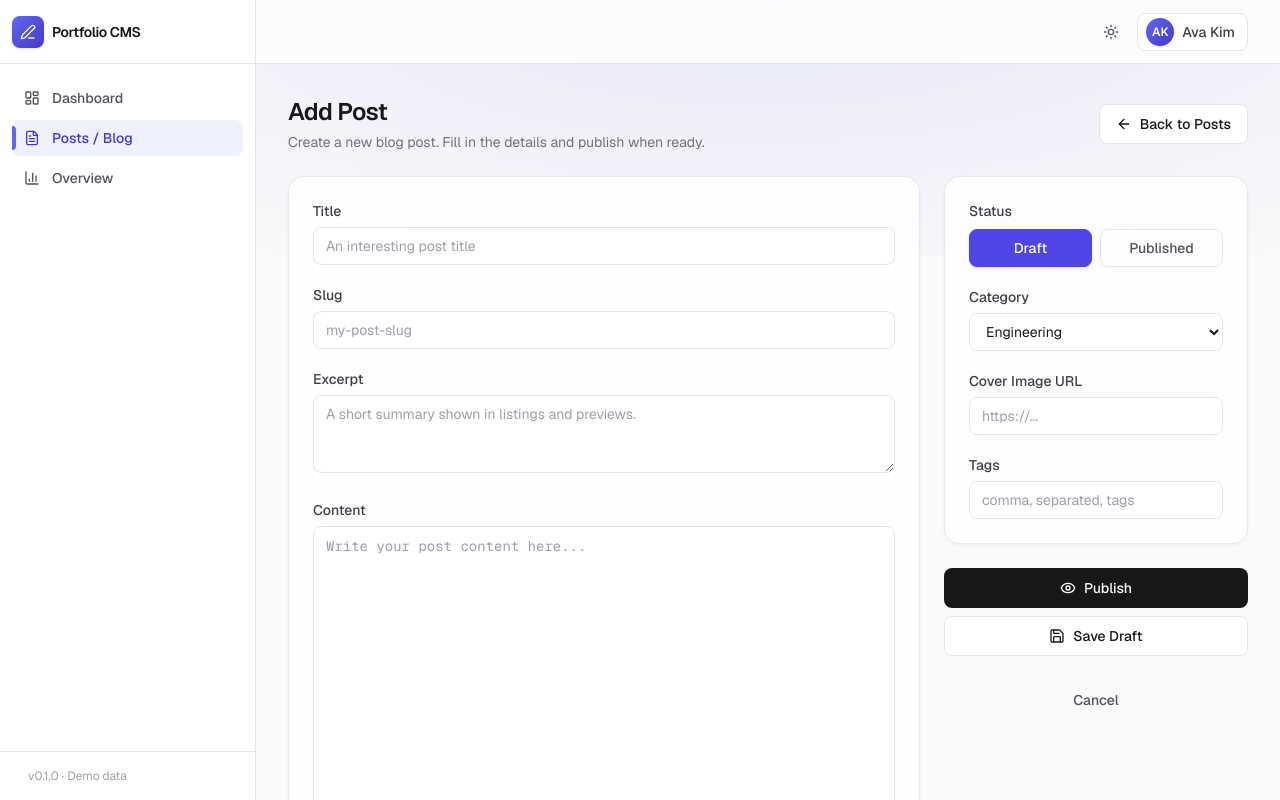
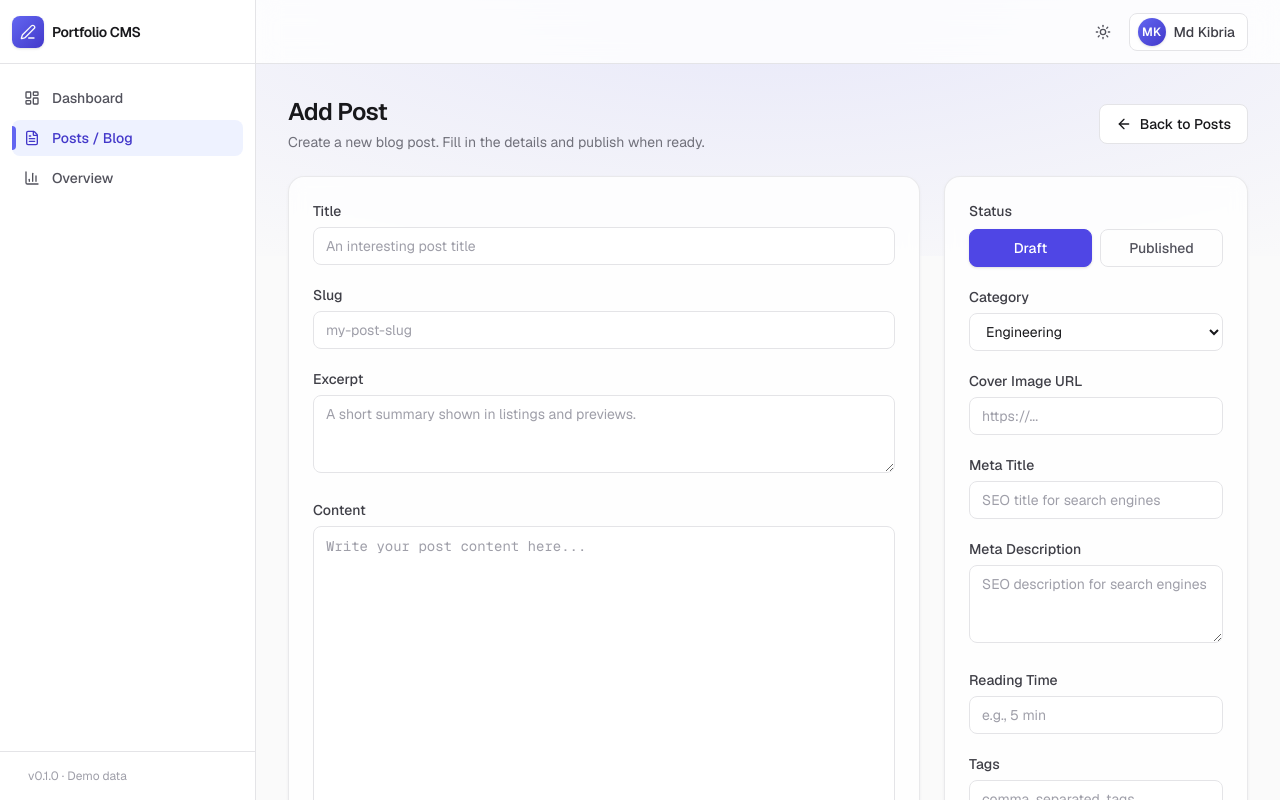
Before and after one commit to kibriahq/portfolio-cms, a Next.js app: page /posts/new in a window 1280 px wide. Shown: the top 800 px of the page. Built offline with nearby package versions, Linux system fonts and the light colour scheme.

Commit message:
fix: input fields of post form

```diff
--- a/src/components/forms/PostForm.tsx
+++ b/src/components/forms/PostForm.tsx
@@ -22,7 +22,10 @@ const emptyForm = {
   excerpt: "",
   content: "",
   status: "draft" as PostStatus,
+  readingTime: "",
   tags: "",
+  metaTitle: "",
+  metaDescription: "",
 };
 
 export function PostForm() {
@@ -140,6 +143,39 @@ export function PostForm() {
             />
           </Field>
 
+          <Field label="Meta Title" htmlFor="metaTitle">
+            <input
+              id="metaTitle"
+              value={form.metaTitle}
+              onChange={(e) => update("metaTitle", e.target.value)}
+              placeholder="SEO title for search engines"
+              className={inputClass}
+            />
+          </Field>
+
+          <Field label="Meta Description" htmlFor="metaDescription">
+            <textarea
+              id="metaDescription"
+              value={form.metaDescription}
+              onChange={(e) => update("metaDescription", e.target.value)}
+              placeholder="SEO description for search engines"
+              rows={3}
+              className={inputClass}
+            />
+          </Field>
+
+          <Field label="Reading Time" htmlFor="readingTime">
+            <input
+              id="readingTime"
+              type="number"
+              min={0}
+              value={form.readingTime}
+              onChange={(e) => update("readingTime", e.target.value)}
+              placeholder="e.g., 5 min"
+              className={inputClass}
+            />
+          </Field>
+
           <Field label="Tags" htmlFor="tags">
             <input
               id="tags"
@@ -165,21 +201,8 @@ export function PostForm() {
             Save Draft
           </Button>
         </div>
-
-        <LinkBack />
       </div>
     </form>
-  );
-}
-
-function LinkBack() {
-  return (
-    <a
-      href="/posts"
-      className={cn(buttonVariants({ variant: "ghost" }), "w-full")}
-    >
-      Cancel
-    </a>
   );
 }
 
--- a/src/components/layout/Navbar.tsx
+++ b/src/components/layout/Navbar.tsx
@@ -16,10 +16,10 @@ export function Navbar() {
         <ThemeToggle />
         <div className="flex items-center gap-2 rounded-lg border border-zinc-200 bg-white px-2 py-1 dark:border-zinc-800 dark:bg-zinc-900">
           <span className="flex h-7 w-7 items-center justify-center rounded-full bg-gradient-to-br from-accent-500 to-accent-700 text-xs font-semibold text-white shadow-sm">
-            AK
+            MK
           </span>
           <span className="hidden pr-1 text-sm font-medium text-zinc-700 dark:text-zinc-300 sm:inline">
-            Ava Kim
+            Md Kibria
           </span>
         </div>
       </div>
```
